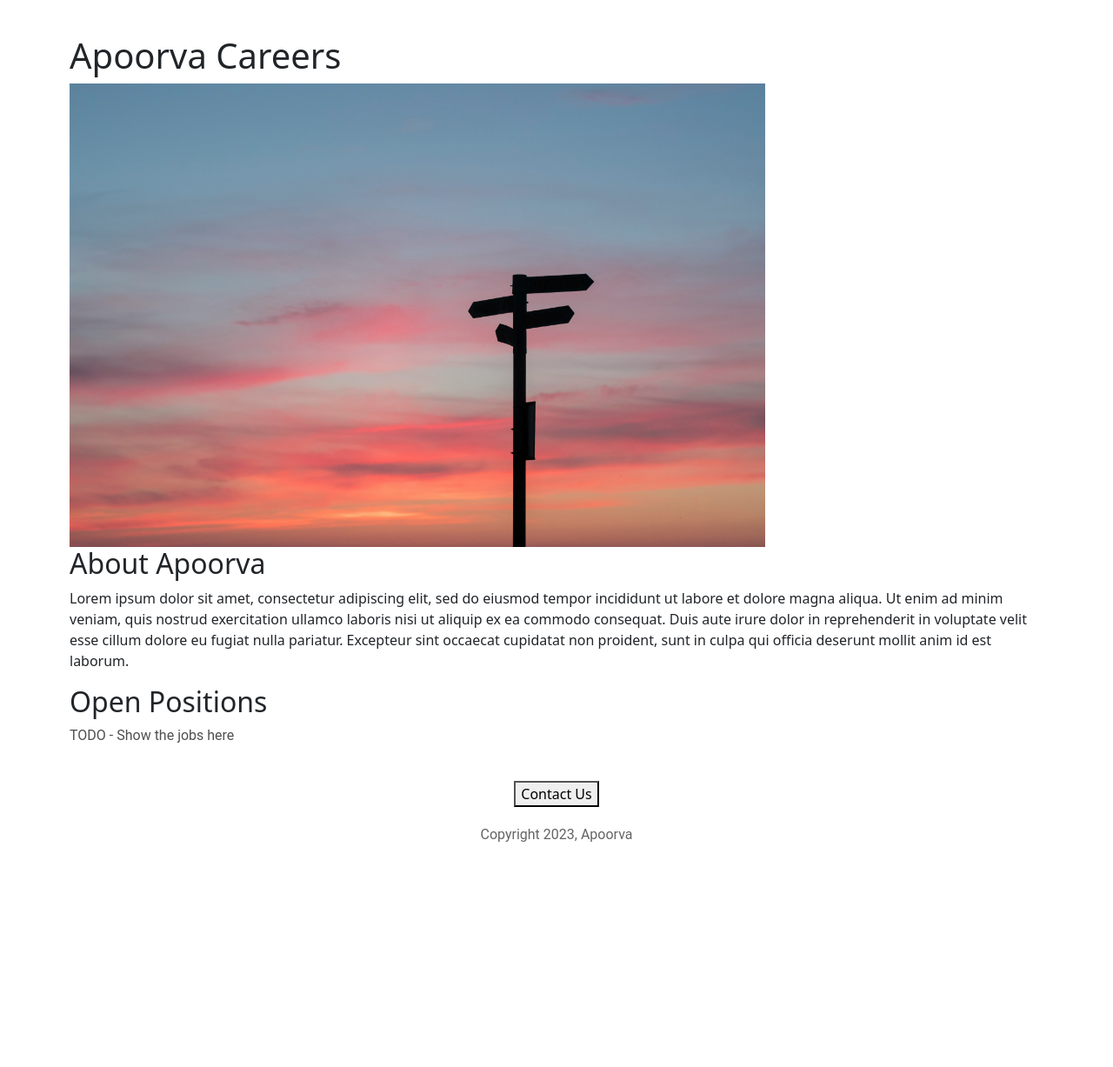
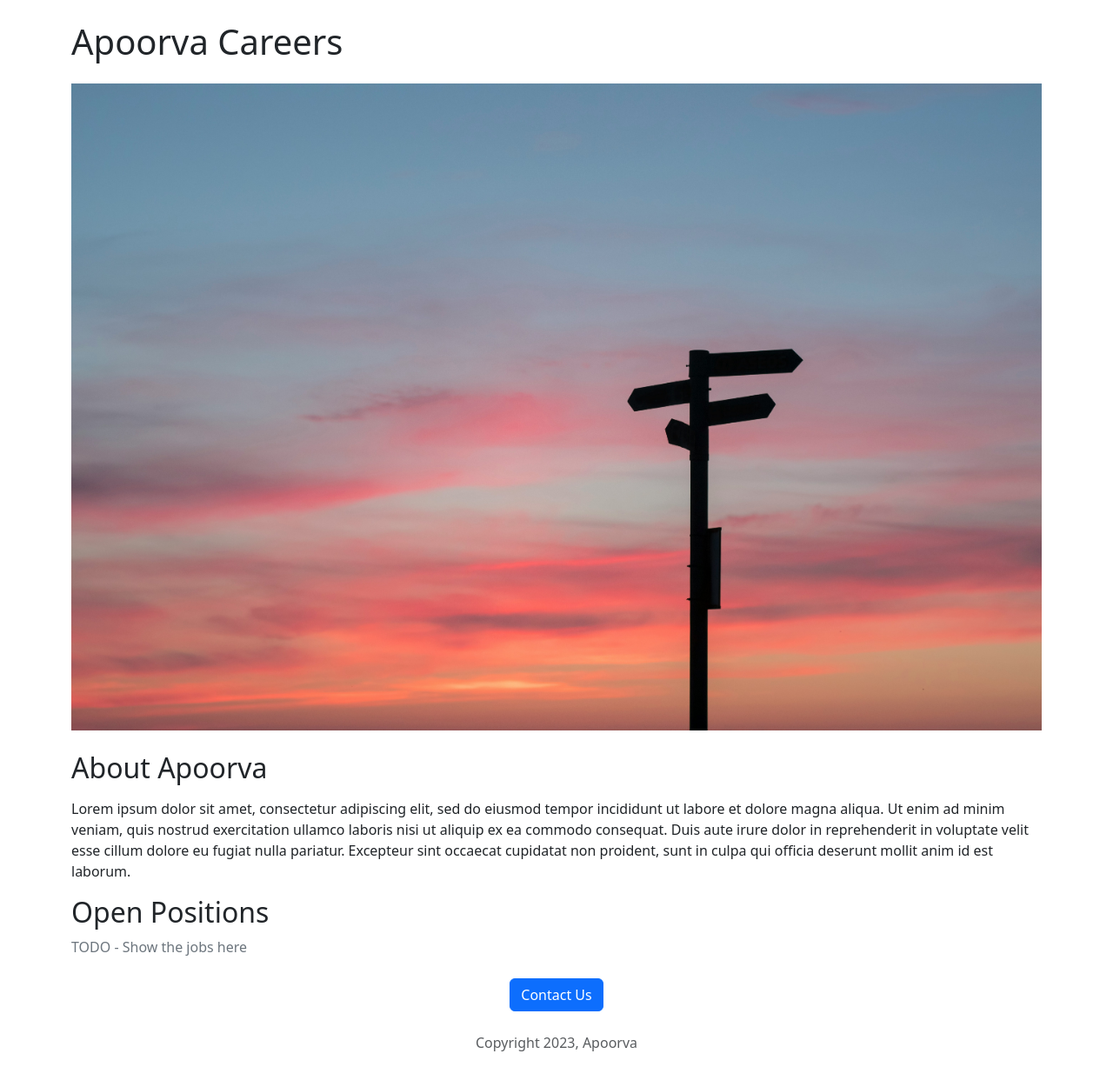
Before and after one commit to apoorvashiiii/apoorva-careers-website, a Flask app: page / in a window 1280 px wide. Shown: the whole page at 87% size. Before the commit the page ends 968 px from the top, so only its background shows below. Run offline with Flask 3, Linux system fonts and the light colour scheme.

Commit message:
Assistant checkpoint: Replace custom styles with Bootstrap classes
Assistant generated file changes:
- templates/home.html: Remove custom styles and use Bootstrap, Update bottom section with Bootstrap classes

---

User prompt:

i dont want specific styles i want the bootstrap to do the job

Replit-Commit-Author: Assistant
Replit-Commit-Session-Id: da459de1-cf24-4568-a960-60cf170e920a

```diff
--- a/templates/home.html
+++ b/templates/home.html
@@ -5,43 +5,21 @@
     <meta charset="utf-8">
     <meta name="viewport" content="width=device-width, initial-scale=1">
     <link href="https://cdn.jsdelivr.net/npm/bootstrap@5.3.3/dist/css/bootstrap.min.css" rel="stylesheet" integrity="sha384-QWTKZyjpPEjISv5WaRU9OFeRpok6YctnYmDr5pNlyT2bRjXh0JMhjY6hW+ALEwIH" crossorigin="anonymous">
-    <style>
-      .bodytext {
-        font-family: Roboto;
-        color: rgb(80,80,80);
-      }
-
-      .copyright {
-        font-family: Roboto;
-        color: rgb(100,100,100);
-        margin-top: 20px;
-      }
-
-      #pic {
-        width: 100%;
-        max-width: 800px;
-        height: auto;
-      }
-
-      div {
-        margin: 40px 80px;
-      }
-    </style>
   </head>
   <body>
-    <div>
-    <h1>Apoorva Careers</h1>
-    <img id ="pic" src="/static/pic.jpg" height="320">
-    <h2>About Apoorva</h2>
+    <div class="container mt-4">
+    <h1 class="mb-4">Apoorva Careers</h1>
+    <img class="img-fluid mb-4" src="/static/pic.jpg" alt="Apoorva Banner">
+    <h2 class="mb-3">About Apoorva</h2>
     <p>
       Lorem ipsum dolor sit amet, consectetur adipiscing elit, sed do eiusmod tempor incididunt ut labore et dolore magna aliqua. Ut enim ad minim veniam, quis nostrud exercitation ullamco laboris nisi ut aliquip ex ea commodo consequat. Duis aute irure dolor in reprehenderit in voluptate velit esse cillum dolore eu fugiat nulla pariatur. Excepteur sint occaecat cupidatat non proident, sunt in culpa qui officia deserunt mollit anim id est laborum.
 
       </p>
       <h2>Open Positions</h2>
-      <p class="bodytext">TODO - Show the jobs here</p>
-      <div style="text-align:center;">
-      <button>Contact Us</button>
-        <p class="copyright">Copyright 2023, Apoorva</p>
+      <p class="text-secondary">TODO - Show the jobs here</p>
+      <div class="text-center mt-4">
+        <button class="btn btn-primary">Contact Us</button>
+        <p class="text-muted mt-4">Copyright 2023, Apoorva</p>
       </div>
     </div>
   </body>
```
